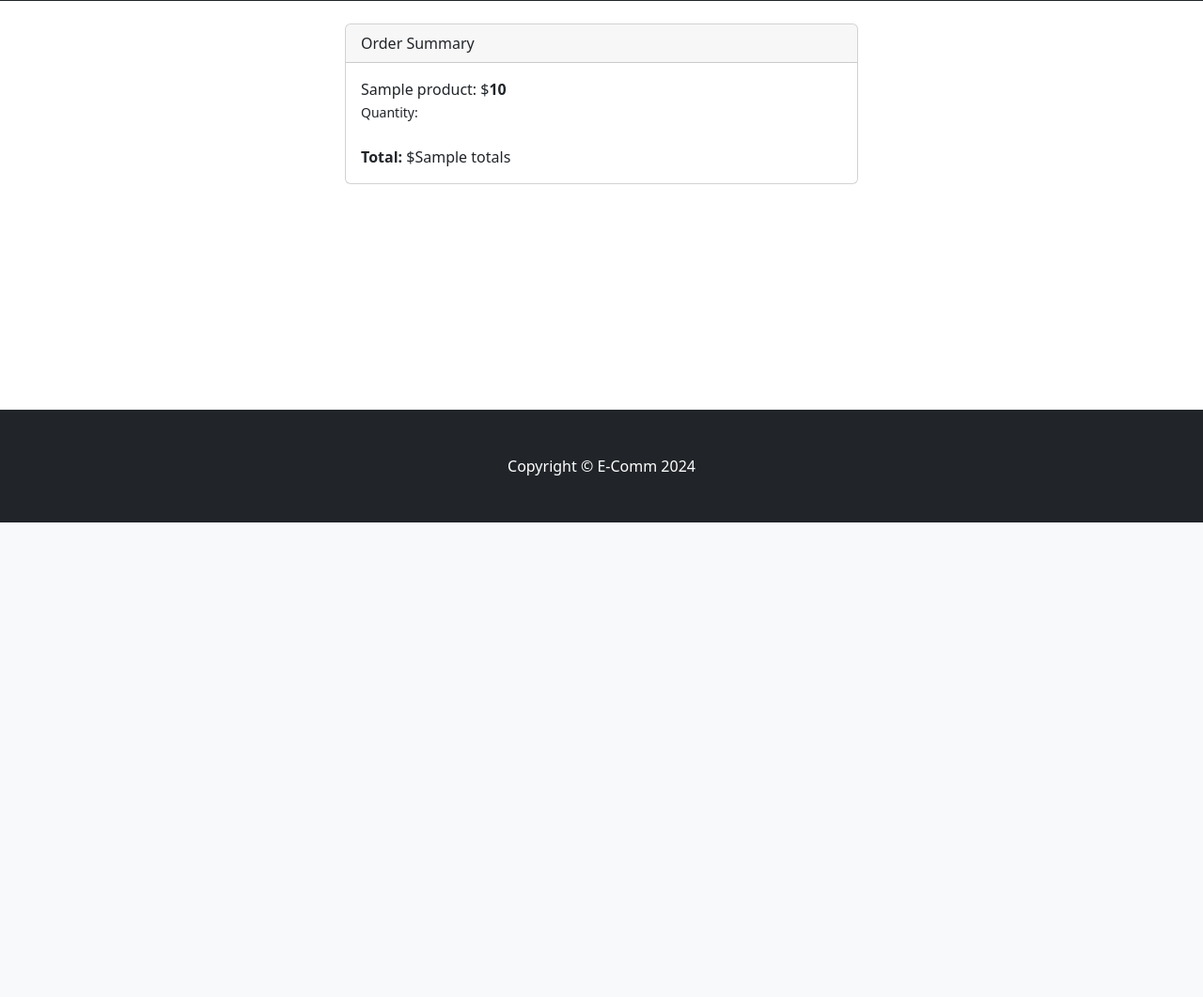
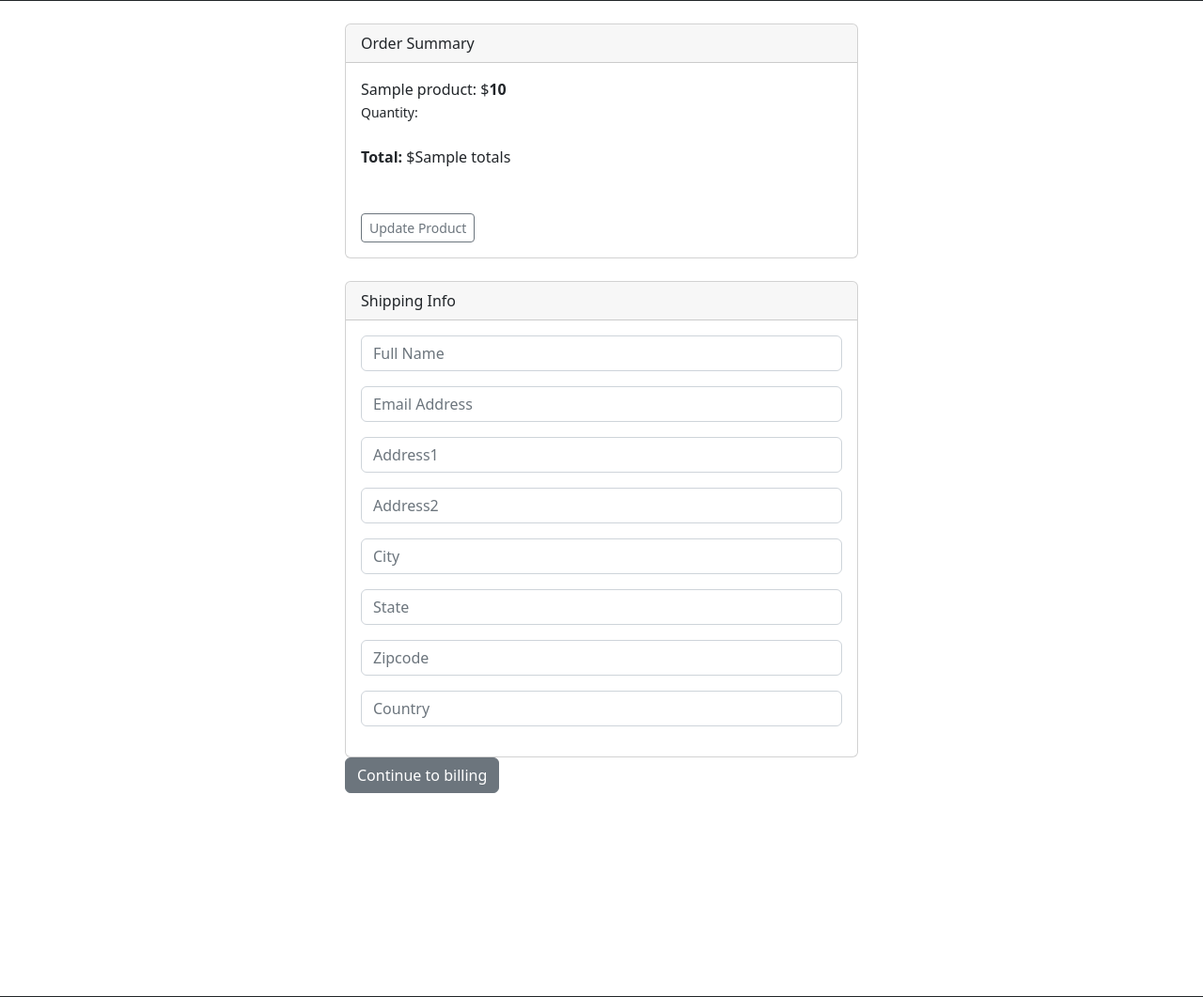
Before and after one commit to Eamateli/E-commerce-Website, a Django app: template ecom/payment/templates/payment/checkout.html in a window 1280 px wide. Shown: the part 352-1413 px from the top of the page at 94% size. Before the commit the page ends 908 px from the top, so only its background shows below. Run offline with Django 5.2, Linux system fonts and the light colour scheme; tables that the repository leaves empty hold one stand-in row (values such as "Sample post"); the template is opened without the code that fills it: values that come from a table or form of the project are taken from there, most other values are stand-ins (such as "Sample title", 1, 10 or a date in 2020); some libraries are stand-ins or nearby versions.

Commit message:
Adding a form

```diff
--- a/ecom/payment/templates/payment/checkout.html
+++ b/ecom/payment/templates/payment/checkout.html
@@ -39,14 +39,25 @@
                             {% endfor %}</small>
                                <br><br>
                                <strong>Total: </strong>${{ totals }}
+                               <br><br><br>
+                               <a href="{% url 'cart_summary' %}" class="btn btn-sm btn-outline-secondary">Update Product</a>
+
 
 
 
                             </div>
                           </div>
                           <br>
-
-
+                          <div class="card">
+                            <div class="card-header">
+                              Shipping Info
+                            </div>
+                            <div class="card-body">
+                                {{shipping_form.as_p}}
+                                {% csrf_token %}
+                            </div>
+                          </div>
+                           <a href="#" class="btn btn-secondary">Continue to billing</a>
 
         </div>
         </div>
```
Also changed, not shown: ecom/db.sqlite3.
